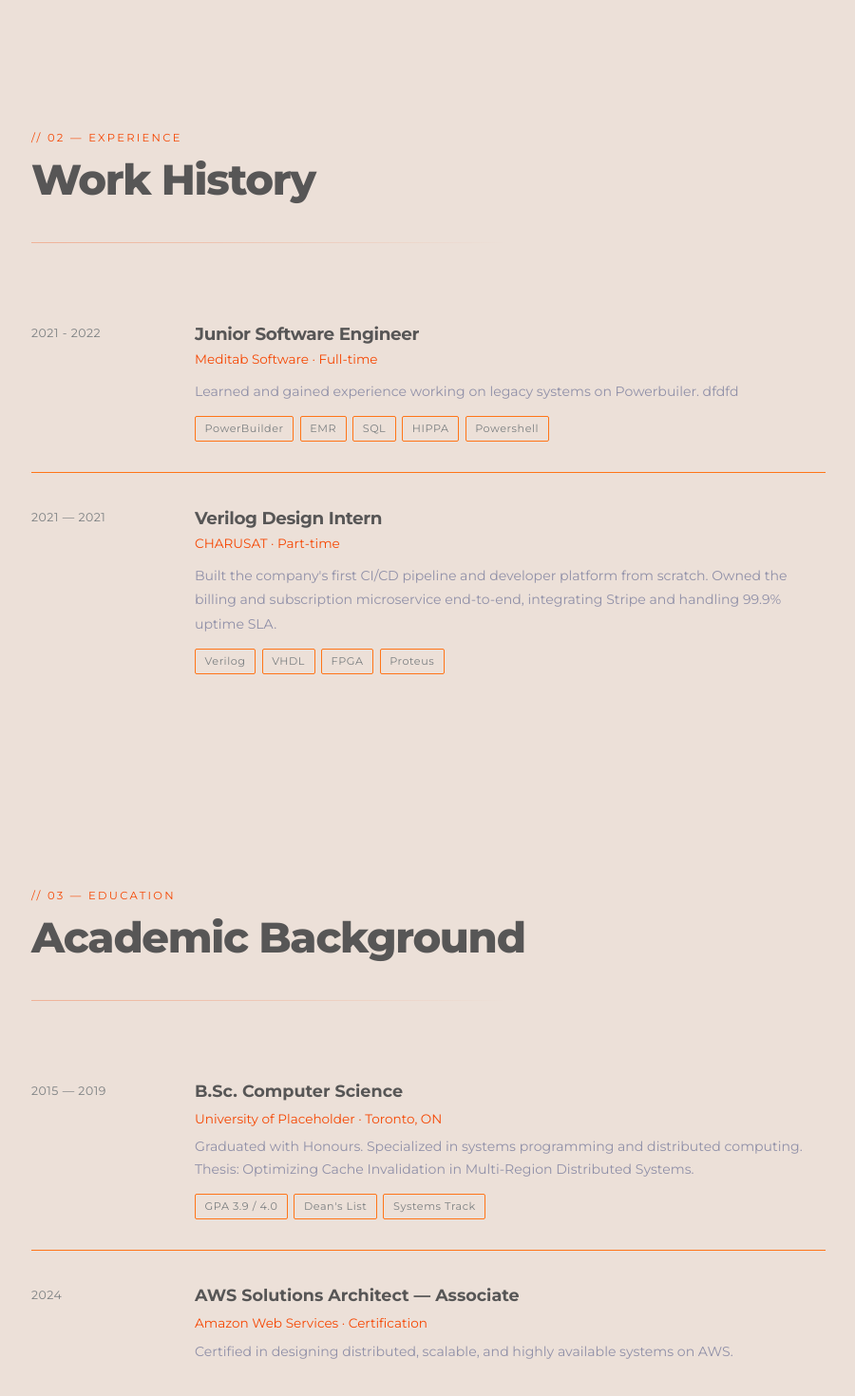
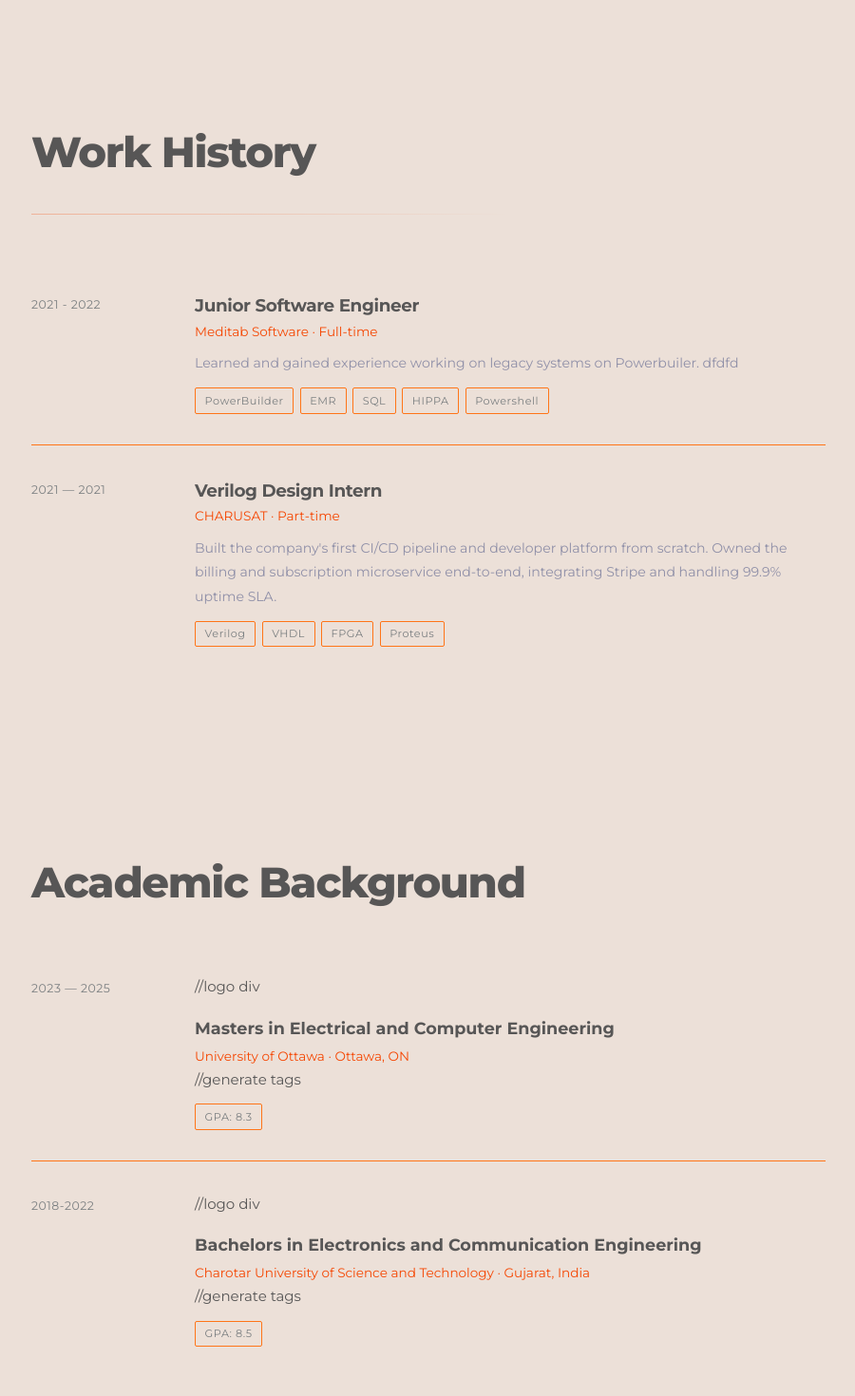
Before and after one commit to ketul-P/folio, a React (Vite) app: page / in a window 1280 px wide. Shown: the part 1306-2776 px from the top of the page at 95% size, without its empty margins (189-1089 px from the left). Built offline with nearby package versions, Linux system fonts and the light colour scheme.

Commit message:
- Updated education section and added logo images

```diff
--- a/src/components/Education.jsx
+++ b/src/components/Education.jsx
@@ -7,16 +7,20 @@ import { education } from '../data';
 export default function Education() {
   return (
     <SectionWrapper id="education">
-      <div className={sectionStyles.sectionLabel}>// 03 — Education</div>
       <h2 className={sectionStyles.sectionTitle}>Academic Background</h2>
-      <div className={sectionStyles.divider} />
       {education.map((edu, i) => (
         <div key={i} className={styles.item}>
+
           <div className={styles.date}>{edu.date}</div>
+
+          //logo div
+          <div className={styles.Tag}></div>
+
           <div>
             <div className={styles.degree}>{edu.degree}</div>
             <div className={styles.school}>{edu.school} · {edu.location}</div>
-            <p className={styles.desc}>{edu.description}</p>
+
+            //generate tags
             {edu.tags.length > 0 && (
               <div className={styles.tags}>
                 {edu.tags.map(t => <Tag key={t} label={t} />)}
--- a/src/components/Experience.jsx
+++ b/src/components/Experience.jsx
@@ -7,7 +7,6 @@ import { experience } from '../data';
 export default function Experience() {
   return (
     <SectionWrapper id="experience">
-      <div className={sectionStyles.sectionLabel}>// 02 — Experience</div>
       <h2 className={sectionStyles.sectionTitle}>Work History</h2>
       <div className={sectionStyles.divider} />
       {experience.map((exp, i) => (
@@ -15,7 +14,7 @@ export default function Experience() {
           <div className={styles.date}>{exp.date}</div>
           <div>
             <div className={styles.role}>{exp.role}</div>
-            <div className={styles.company}>{exp.company} · {exp.type}</div>
+            <div className={styles.company}>{exp.company}  ·  {exp.type}</div>
             <p className={styles.desc}>{exp.description}</p>
             <div className={styles.tags}>
               {exp.tags.map(t => <Tag key={t} label={t} />)}
--- a/src/data.js
+++ b/src/data.js
@@ -1,9 +1,9 @@
 export const personal = {
   name: "Ketul Patel",
   title: "Software Engineer",
-  tagline: "C++/Python, Backend and AI-Driven System",
+  tagline: "",
   available: true,
-  linkedin: "https://linkedin.com/in/yourprofile",
+  linkedin: "https://linkedin.com/in/ketul-patel-69a3181b7",
   email: "patel.ketul0119@gmail.com",
 };
 
@@ -40,26 +40,24 @@ export const experience = [
 
 export const education = [
   {
-    date: "2015 — 2019",
-    degree: "B.Sc. Computer Science",
-    school: "University of Placeholder",
-    location: "Toronto, ON",
-    description: "Graduated with Honours. Specialized in systems programming and distributed computing. Thesis: Optimizing Cache Invalidation in Multi-Region Distributed Systems.",
-    tags: ["GPA 3.9 / 4.0", "Dean's List", "Systems Track"],
+    date: "2023 — 2025",
+    degree: "Masters in Electrical and Computer Engineering",
+    school: "University of Ottawa",
+    location: "Ottawa, ON",
+    tags: ["GPA: 8.3"],
   },
   {
-    date: "2024",
-    degree: "AWS Solutions Architect — Associate",
-    school: "Amazon Web Services",
-    location: "Certification",
-    description: "Certified in designing distributed, scalable, and highly available systems on AWS.",
-    tags: [],
+    date: "2018-2022",
+    degree: "Bachelors in Electronics and Communication Engineering",
+    school: "Charotar University of Science and Technology",
+    location: "Gujarat, India",
+    tags: ["GPA: 8.5"],
   },
 ];
 
 export const skills = [
   { category: "Languages", items: ["Go", "TypeScript / JavaScript", "Python", "Rust", "SQL"] },
-  { category: "Frontend", items: ["React / Next.js", "HTML / CSS", "Tailwind CSS", "GraphQL"] },
+  { category: "Frontend", items: ["React / Next.js", "HTML / CSS", "Tailwind CSS"] },
   { category: "Backend & APIs", items: ["Node.js", "gRPC / REST", "Kafka / RabbitMQ", "Redis"] },
   { category: "Infrastructure", items: ["AWS / GCP", "Docker / Kubernetes", "Terraform", "GitHub Actions"] },
   { category: "Databases", items: ["PostgreSQL", "MongoDB", "DynamoDB", "ClickHouse"] },
```
Also changed, not shown: src/uottawa-logo.png (added).
